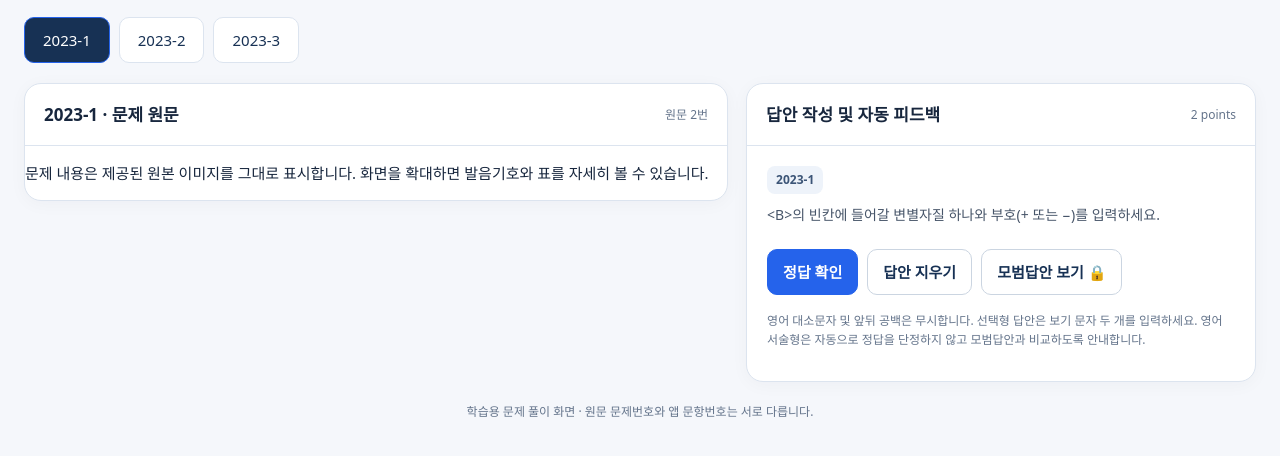
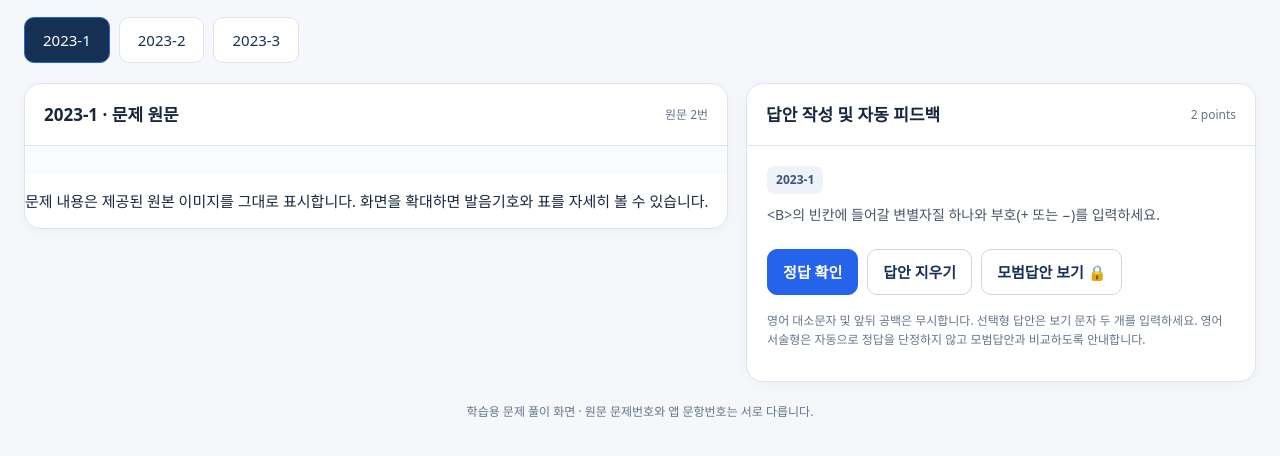
Before and after one commit to MK316/TCE-app, a plain HTML site: page years/2023/index.html in a window 1280 px wide. Shown: the part 120-576 px from the top of the page. Drawn offline with Linux system fonts and the light colour scheme.

Commit message:
Update panel structure and styling in index.html

```diff
--- a/years/2023/index.html
+++ b/years/2023/index.html
@@ -31,7 +31,7 @@ h1{font-size:clamp(23px,2.6vw,31px);line-height:1.3;margin:0;font-weight:800;let
 <button class="tab" role="tab" id="tab-2" aria-controls="content" aria-selected="false" onclick="selectQuestion(2)">2023-3</button>
 </nav>
 <section class="layout" id="content" role="tabpanel" aria-labelledby="tab-0">
-<article class="panel"><div class="panel-head"><h2 id="passage-title">2023-1 · 문제 원문</h2><span class="small" id="original-number"></span></div><div class="-shell" id="-shell"></div><p class="-note">문제 내용은 제공된 원본 이미지를 그대로 표시합니다. 화면을 확대하면 발음기호와 표를 자세히 볼 수 있습니다.</p></article>
+<article class="panel"><div class="panel-head"><h2 id="passage-title">2023-1 · 문제 원문</h2><span class="small" id="original-number"></span></div><div class="image-shell" id="-shell"></div><p class="-note">문제 내용은 제공된 원본 이미지를 그대로 표시합니다. 화면을 확대하면 발음기호와 표를 자세히 볼 수 있습니다.</p></article>
 <aside class="panel"><div class="panel-head"><h2>답안 작성 및 자동 피드백</h2><span class="small" id="score-label"></span></div><div class="answer-body"><div class="question-meta" id="meta"></div><p class="intro" id="intro"></p><form id="answer-form" novalidate><div id="fields"></div><div class="actions"><button type="submit" class="btn primary">정답 확인</button><button type="button" class="btn" onclick="resetCurrent()">답안 지우기</button><button type="button" class="btn" onclick="showModel()">모범답안 보기 🔒</button></div></form><div id="password-panel" hidden style="margin-top:14px;padding:14px;border:1px solid #cbd5e1;border-radius:10px"><label for="model-password" style="display:block;margin-bottom:8px;font-weight:700">모범답안 비밀번호</label><input id="model-password" type="password" inputmode="numeric" autocomplete="off" placeholder="Password" style="padding:10px;border:1px solid #cbd5e1;border-radius:8px;max-width:220px;width:100%"><button type="button" class="btn primary" style="margin-left:8px" onclick="unlockModel()">확인</button><button type="button" class="btn" onclick="closePassword()">취소</button><p id="password-error" role="alert" style="color:#b91c1c;font-size:13px"></p></div><div id="feedback" class="feedback" aria-live="polite"></div><p class="muted-note">영어 대소문자 및 앞뒤 공백은 무시합니다. 선택형 답안은 보기 문자 두 개를 입력하세요. 영어 서술형은 자동으로 정답을 단정하지 않고 모범답안과 비교하도록 안내합니다.</p></div></aside>
 </section><footer class="footer">학습용 문제 풀이 화면 · 원문 문제번호와 앱 문항번호는 서로 다릅니다.</footer></main>
 <script>
```
